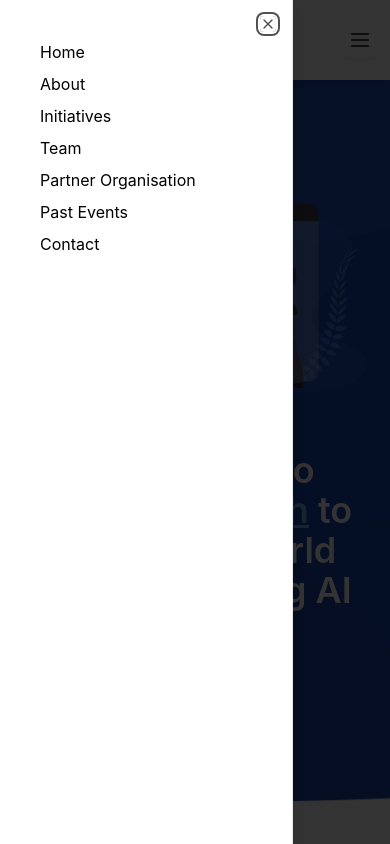
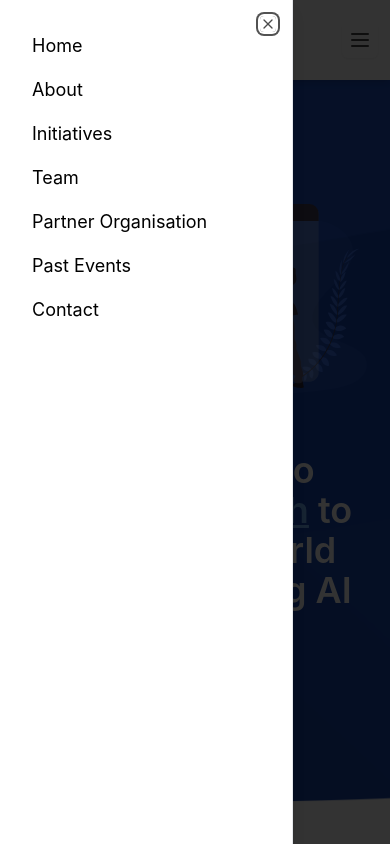
Before and after one commit to Ray27th/sgyouthai-website, a React (Vite) app: page / in a window 390 px wide. Both pictures are taken after a click on the button "Toggle navigation menu". Shown: the top 844 px of the page. Built offline with nearby package versions, Linux system fonts and the light colour scheme.

Commit message:
Update Nav Text and Layout

```diff
--- a/src/components/Navbar.tsx
+++ b/src/components/Navbar.tsx
@@ -50,14 +50,14 @@ export default function Navbar() {
           </Button>
         </SheetTrigger>
         <SheetContent side="left">
-          <div className="grid gap-2 w-[200px] p-4">
+          <div className="grid gap-4 w-[200px] p-2">
             {link.map((e, i) => {
               return (
                 <SheetClose asChild>
                   <NavHashLink
                     key={"Link" + i + e.name}
                     to={e.href}
-                    className="text-base hover:underline underline-offset-4"
+                    className="text-lg hover:underline underline-offset-4"
                     scroll={(el) => scrollWithOffset(el)}
                     smooth
                   >
```
